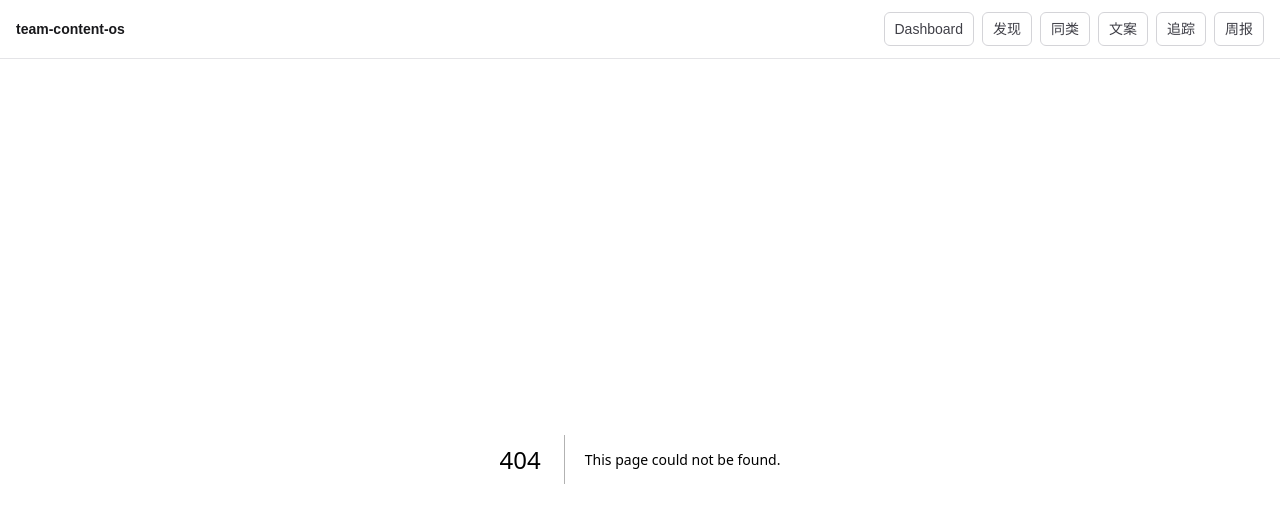
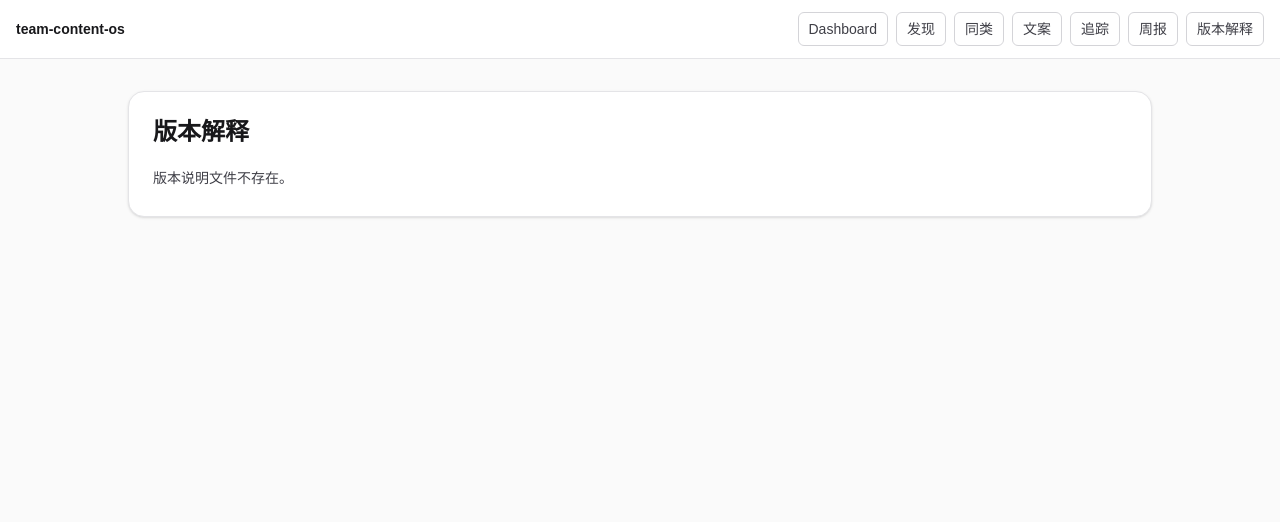
Before and after one commit to xawnu/team-content-os, a Next.js app: page /version in a window 1280 px wide. Before the commit this address had no page. Shown: the top 522 px of the page. Built offline with nearby package versions, Linux system fonts and the light colour scheme.

Commit message:
docs(ui): add version explanation page and project PRD doc

```diff
--- a/src/app/layout.tsx
+++ b/src/app/layout.tsx
@@ -25,6 +25,7 @@ const navItems = [
   { href: "/planner", label: "文案" },
   { href: "/tracker", label: "追踪" },
   { href: "/reports", label: "周报" },
+  { href: "/version", label: "版本解释" },
 ];
 
 export default function RootLayout({
--- /dev/null
+++ b/src/app/version/page.tsx
@@ -0,0 +1,18 @@
+import fs from "node:fs";
+import path from "node:path";
+
+export const dynamic = "force-dynamic";
+
+export default function VersionPage() {
+  const p = path.join(process.cwd(), "docs", "VERSION_EXPLANATION.md");
+  const content = fs.existsSync(p) ? fs.readFileSync(p, "utf8") : "版本说明文件不存在。";
+
+  return (
+    <main className="min-h-screen bg-zinc-50 p-6 text-zinc-900 md:p-8">
+      <div className="mx-auto max-w-5xl rounded-2xl border border-zinc-200 bg-white p-6 shadow-sm">
+        <h1 className="mb-4 text-2xl font-bold">版本解释</h1>
+        <pre className="whitespace-pre-wrap text-sm leading-7 text-zinc-700">{content}</pre>
+      </div>
+    </main>
+  );
+}
```
Also changed, not shown: 1 other file (tests, documents, lock files or other folders).
